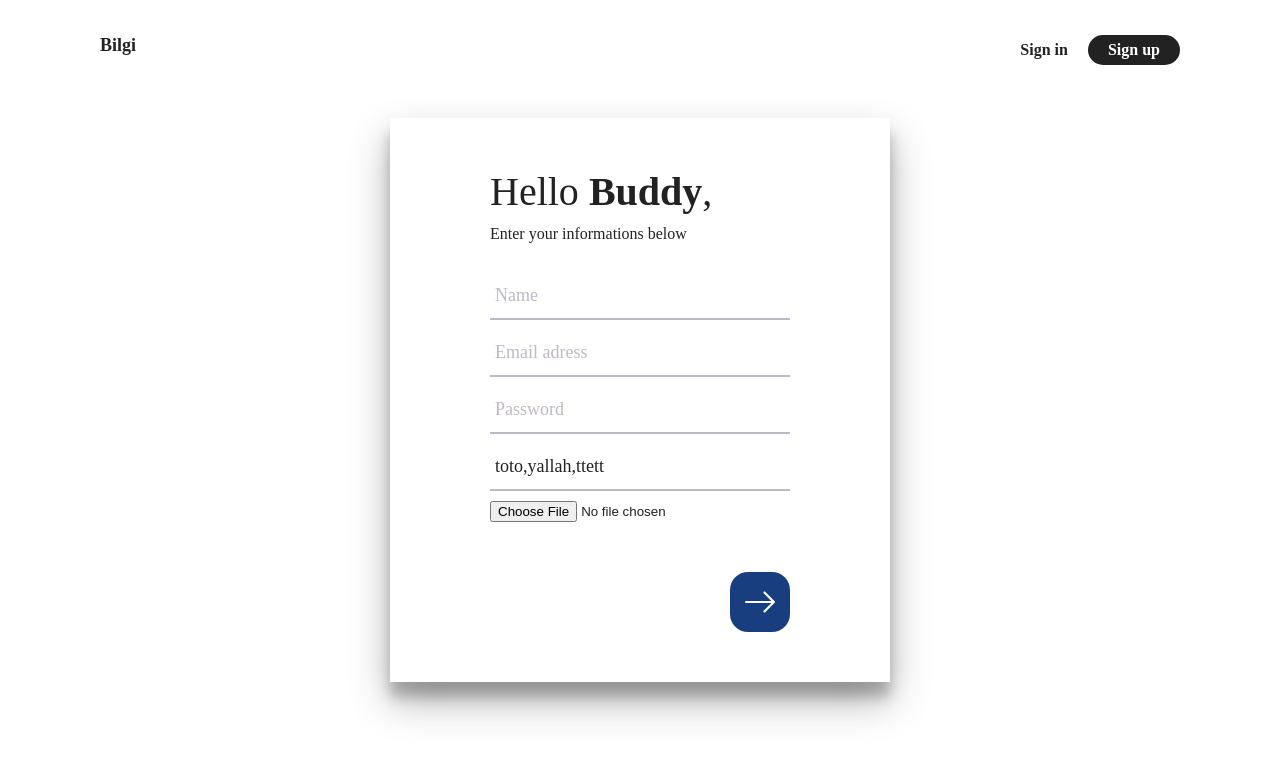
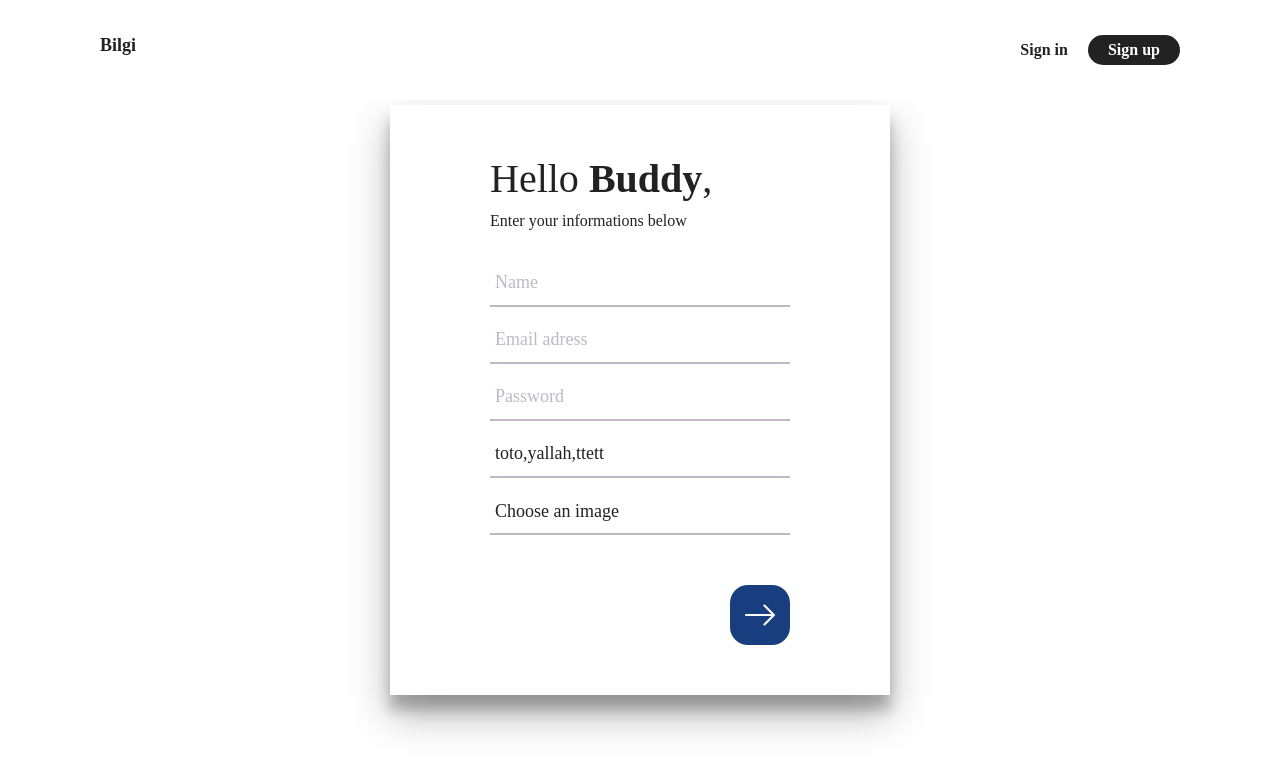
Before and after one commit to wizai/Bilgi-front, a Nuxt app: page /register in a window 1280 px wide. Shown: the top 772 px of the page. Built offline with nearby package versions, Linux system fonts and the light colour scheme; a web font is replaced by a local one.

Commit message:
[ HTML / CSS ] Fix input style

```diff
--- a/pages/register.vue
+++ b/pages/register.vue
@@ -8,6 +8,7 @@
         <input type="email" placeholder="Email adress" autofocus required v-model="userForm.email">
         <input type="password" placeholder="Password" required v-model="userForm.password">
         <input type="text" placeholder="Hobbies" v-model="userForm.hobby">
+        <label class="label-file" for="avatar">Choose an image</label>
         <input type="file" ref="avatar" @change="processFile($event)" id="avatar">
         <div class="chooseHobby">
           <div class='tagHere'></div>
@@ -101,7 +102,8 @@
 
       & input[type="text"],
       & input[type="email"],
-      & input[type="password"]{
+      & input[type="password"],
+      & .label-file{
         appearance: none;
         -webkit-appearance: none;
         border: none;
@@ -109,6 +111,7 @@
         display: block;
         width: 100%;
         height: 47px;
+        line-height: 47px;
         font-family: $Circular;
         color: $black;
         font-size: 18px;
@@ -121,6 +124,10 @@
           color: #BEB9C5;
           font-size: 18px;
         }
+      }
+
+      input[type="file"] {
+          display: none;
       }
 
       .chooseHobby{
```
